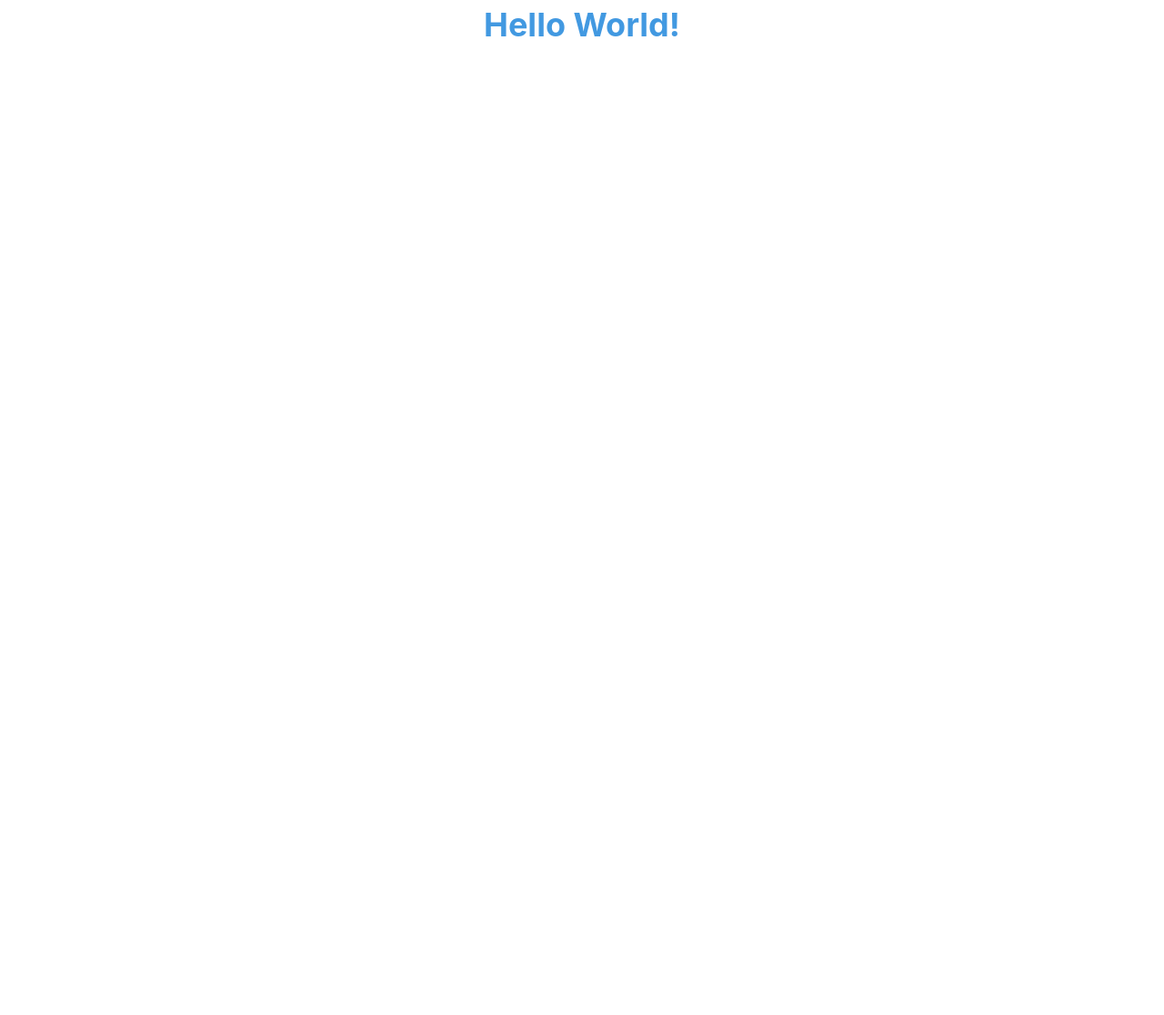
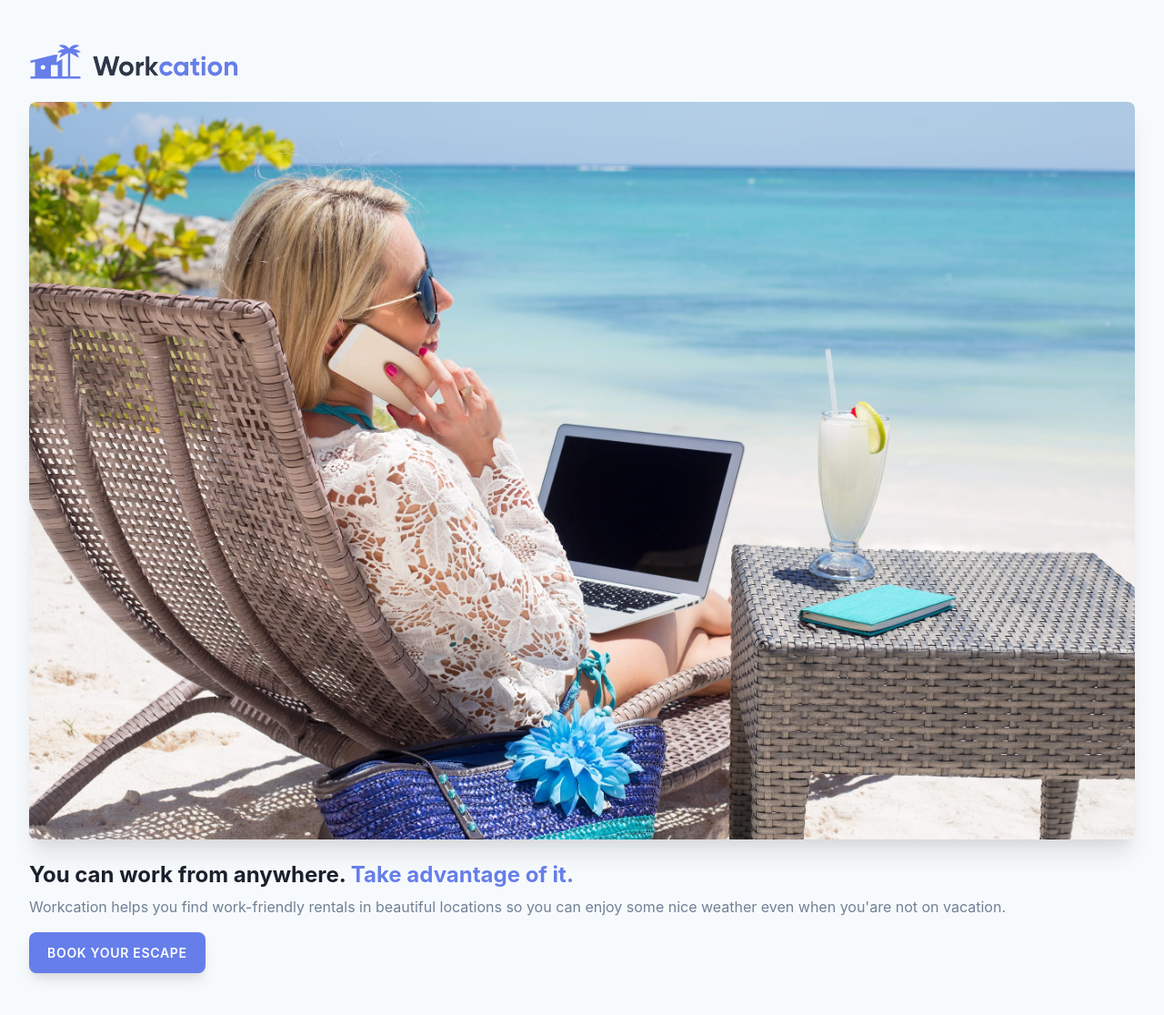
Before and after one commit to zoolinom/tailwind_exercise, a website: page public/index.html in a window 1280 px wide. Shown: the whole page at 91% size. Before the commit the page ends 800 px from the top, so only its background shows below. Drawn offline with Linux system fonts and the light colour scheme.

Commit message:
Second lesson

```diff
--- a/public/index.html
+++ b/public/index.html
@@ -6,7 +6,28 @@
     <title>Document</title>
     <link rel="stylesheet" href="/build/tailwind.css">
 </head>
-<body>
-    <h1 class="text-4xl font-bold text-center text-blue-500">Hello World!</h1>
+<body class="bg-gray-100">
+    <!-- padding -->
+    <div class="px-8 py-12">
+        <!-- height -->
+        <img class="h-10" src="/img/logo.svg" alt="Workcation">
+        <!-- mt - margin top -->
+        <!-- rounded - add border radius (rounded edges) -->
+        <img class="mt-6 rounded-lg shadow-xl" src="/img/beach-work.jpg" alt="Women workcationing on the beach">
+        <!-- text- font size -->
+        <!-- font is for font weight -->
+        <!-- leading - height between lines -->
+        <h1 class="mt-6 text-2xl font-bold text-gray-900 leading-tight">
+            You can work from anywhere.
+            <span class="text-indigo-500">Take advantage of it.</span>
+        </h1>
+        <p class="mt-2 text-gray-600">
+            Workcation helps you find work-friendly rentals in beautiful locations so you can enjoy some nice weather even when you'are not on vacation.
+        </p>
+        <div class="mt-4">
+            <!-- tracking - letter spacing -->
+            <a href="#" class="inline-block px-5 py-3 rounded-lg shadow-lg bg-indigo-500 text-white text-sm uppercase tracking-wider font-semibold">Book your escape</a>
+        </div>
+    </div>
 </body>
 </html>
```
Also changed, not shown: public/img/beach-work.jpg (added), public/img/logo.svg (added).
